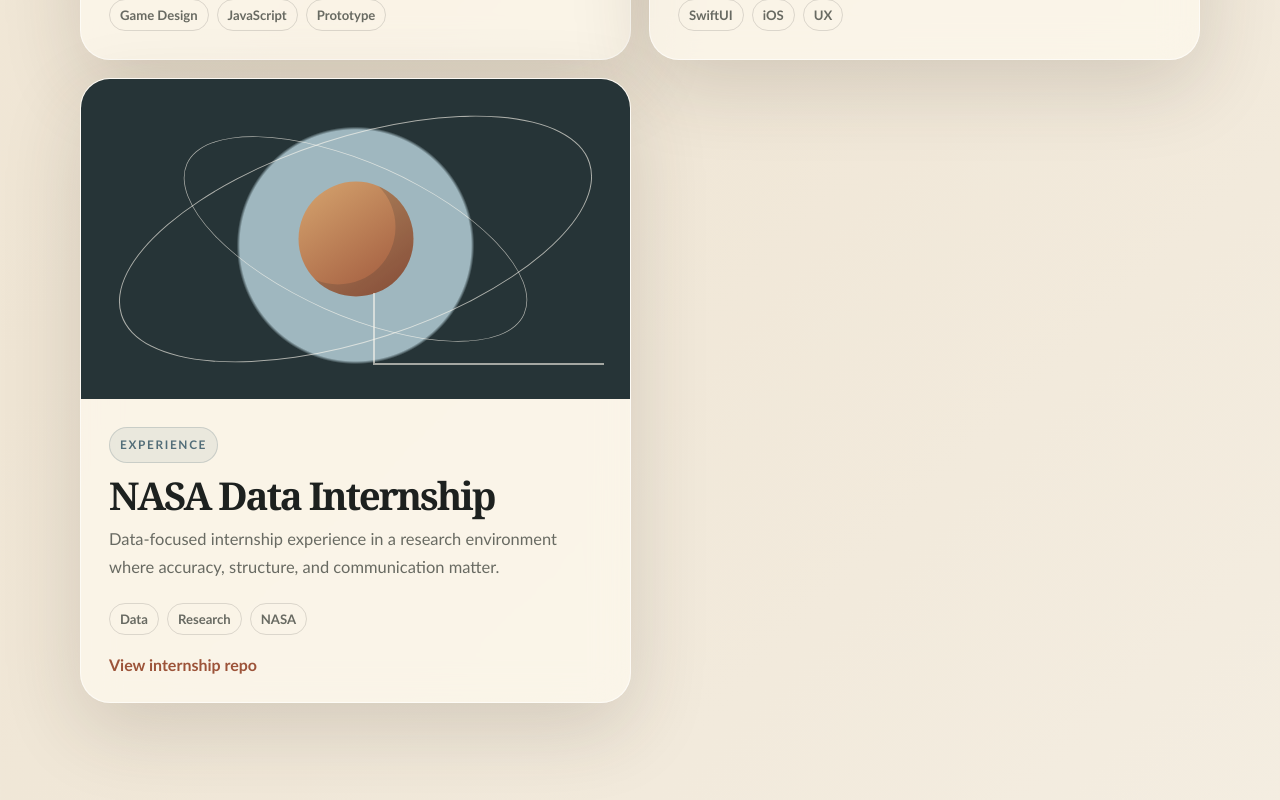
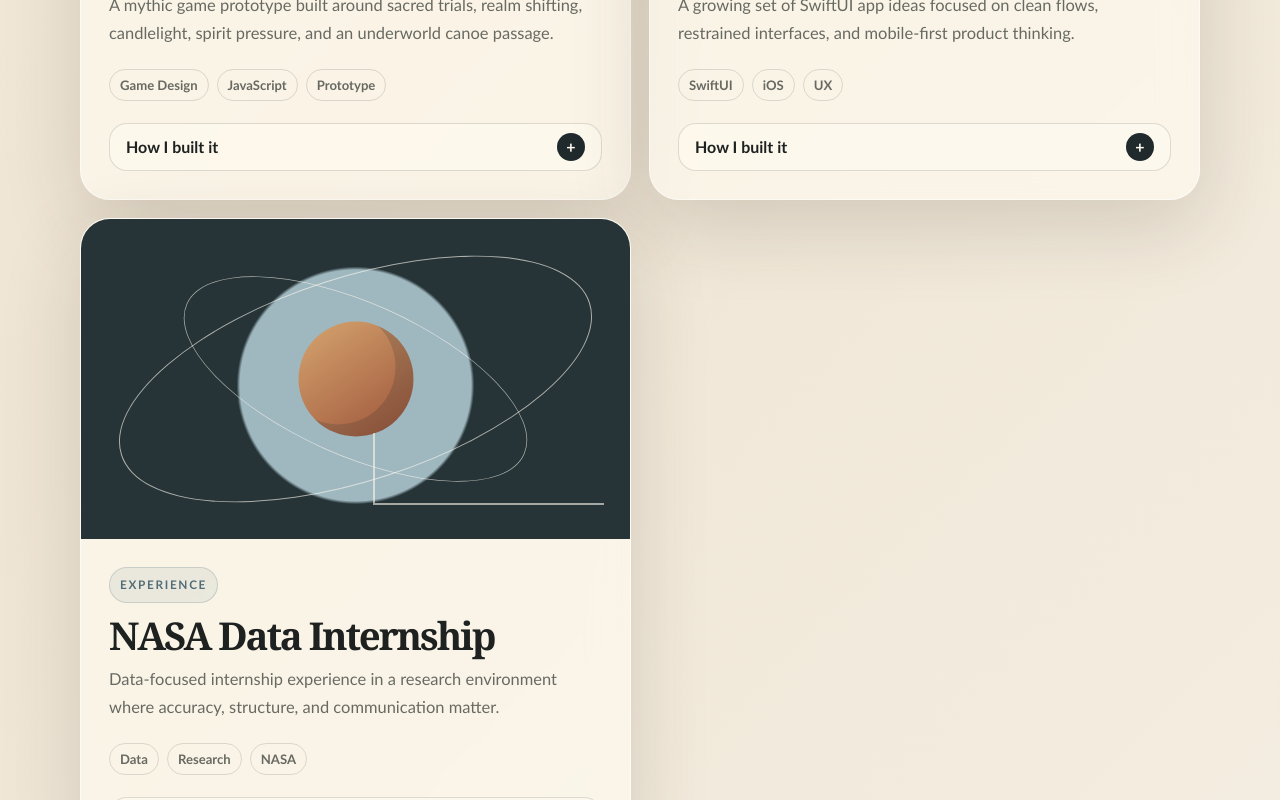
Before and after one commit to Stp155906/portfolio, a React (Vite) app: page / in a window 1280 px wide. Shown: the part 2160-2960 px from the top of the page. Built offline with nearby package versions, Linux system fonts and the light colour scheme.

Commit message:
Add project process steps

```diff
--- a/src/main.jsx
+++ b/src/main.jsx
@@ -1,10 +1,11 @@
-import React, { useEffect } from "react";
+import React, { useEffect, useState } from "react";
 import { createRoot } from "react-dom/client";
 import "./styles.css";
 
 const githubUrl = "https://github.com/Stp155906";
 const linkedinUrl = "https://www.linkedin.com/in/shantalia-perez/";
 const nasaRepoUrl = "https://github.com/sea-surface-teleconnections";
+const castellaPrototypeUrl = "https://castella-space.vercel.app/";
 const email = "shantalia.IOSDEV@gmail.com";
 
 const projects = [
@@ -15,6 +16,13 @@
     summary:
       "A SwiftUI astrology app with Apple Sign-In, Firebase-backed profiles, premium subscriptions, onboarding, push alert preferences, ephemeris data, retrograde forecasts, numerology, and astrocartography tools.",
     tags: ["SwiftUI", "Firebase", "StoreKit"],
+    link: castellaPrototypeUrl,
+    linkLabel: "Open Castella prototype",
+    steps: [
+      "I started by shaping the product story: a cosmic companion app that makes astrology tools feel visual, modern, and personal.",
+      "I mapped the onboarding, account, birthday, premium, and alert flows before building the SwiftUI app structure.",
+      "I connected Firebase auth/profile data, Qonversion subscriptions, push-alert preferences, and astrology data services so the MVP can keep expanding.",
+    ],
   },
   {
     title: "Veilbound: Sacred Trials",
@@ -23,6 +31,11 @@
     summary:
       "A mythic game prototype built around sacred trials, realm shifting, candlelight, spirit pressure, and an underworld canoe passage.",
     tags: ["Game Design", "JavaScript", "Prototype"],
+    steps: [
+      "I defined the core loop first: enter the trial, shift realms, collect candlelight, and survive the passage.",
+      "I prototyped the realm-shift mechanic and canoe trial so the gameplay could be tested before final assets existed.",
+      "I used atmosphere, motion, and symbolic visuals to communicate the world while the larger game direction is still forming.",
+    ],
   },
   {
     title: "iOS Project Suite",
@@ -31,6 +44,11 @@
     summary:
       "A growing set of SwiftUI app ideas focused on clean flows, restrained interfaces, and mobile-first product thinking.",
     tags: ["SwiftUI", "iOS", "UX"],
+    steps: [
+      "I start with the user flow and interface structure before writing production screens.",
+      "I use Figma, sketches, or rough wireframes to clarify the experience and visual direction.",
+      "I translate the design into SwiftUI components with responsive layout, animation, and reusable interaction patterns.",
+    ],
   },
   {
     title: "NASA Data Internship",
@@ -41,6 +59,11 @@
     tags: ["Data", "Research", "NASA"],
     link: nasaRepoUrl,
     linkLabel: "View internship repo",
+    steps: [
+      "I worked with real-world climate data and focused on making the information usable for analysis and visualization.",
+      "I organized data into clearer structures so patterns, relationships, and outputs could be easier to work with.",
+      "I learned how important cleaning, explaining, and delivering data is when other people need to trust the result.",
+    ],
   },
 ];
 
@@ -170,6 +193,8 @@
 }
 
 function ProjectCard({ project, featured }) {
+  const [isOpen, setIsOpen] = useState(false);
+
   return (
     <article className={`project-card ${featured ? "featured" : ""}`} data-reveal>
       <ProjectVisual tone={project.tone} />
@@ -182,10 +207,33 @@
             <li key={tag}>{tag}</li>
           ))}
         </ul>
-        {project.link && (
-          <a className="project-link" href={project.link}>
-            {project.linkLabel}
-          </a>
+        <button
+          className="build-toggle"
+          type="button"
+          aria-expanded={isOpen}
+          onClick={() => setIsOpen((current) => !current)}
+        >
+          <span>{isOpen ? "Hide process" : "How I built it"}</span>
+          <span aria-hidden="true">{isOpen ? "−" : "+"}</span>
+        </button>
+        {isOpen && (
+          <div className="build-caption">
+            <ul className="build-steps">
+              {project.steps.map((step, index) => (
+                <li key={step}>
+                  <span className="step-number">{String(index + 1).padStart(2, "0")}</span>
+                  <div>
+                    <p>{step}</p>
+                    {index === 0 && project.link && (
+                      <a className="step-link" href={project.link}>
+                        {project.linkLabel}
+                      </a>
+                    )}
+                  </div>
+                </li>
+              ))}
+            </ul>
+          </div>
         )}
       </div>
     </article>
--- a/src/styles.css
+++ b/src/styles.css
@@ -510,6 +510,101 @@
   font-weight: 800;
 }
 
+.build-toggle {
+  display: flex;
+  width: 100%;
+  min-height: 48px;
+  align-items: center;
+  justify-content: space-between;
+  gap: 14px;
+  margin-top: 22px;
+  padding: 0 16px;
+  border: 1px solid rgba(29, 33, 31, 0.14);
+  border-radius: 18px;
+  color: var(--ink);
+  background: rgba(255, 250, 240, 0.58);
+  cursor: pointer;
+  font: inherit;
+  font-weight: 900;
+  text-align: left;
+  transition: background 180ms ease, transform 180ms ease, box-shadow 180ms ease;
+}
+
+.build-toggle:hover {
+  background: rgba(255, 250, 240, 0.84);
+  box-shadow: 0 14px 28px rgba(54, 45, 31, 0.1);
+  transform: translateY(-1px);
+}
+
+.build-toggle span:last-child {
+  display: grid;
+  width: 28px;
+  height: 28px;
+  flex: 0 0 auto;
+  place-items: center;
+  border-radius: 50%;
+  color: var(--paper-soft);
+  background: var(--night);
+  line-height: 1;
+}
+
+.build-caption {
+  margin-top: 12px;
+  padding: 16px;
+  border: 1px solid rgba(156, 83, 57, 0.16);
+  border-radius: 18px;
+  background:
+    radial-gradient(circle at 10% 0%, rgba(214, 165, 111, 0.18), transparent 12rem),
+    rgba(255, 250, 240, 0.62);
+}
+
+.build-steps {
+  display: grid;
+  gap: 14px;
+  margin: 0;
+  padding: 0;
+  list-style: none;
+}
+
+.build-steps li {
+  display: grid;
+  grid-template-columns: 42px 1fr;
+  gap: 12px;
+  align-items: start;
+}
+
+.step-number {
+  display: grid;
+  width: 34px;
+  height: 34px;
+  place-items: center;
+  border-radius: 50%;
+  color: var(--paper-soft);
+  background: var(--cedar);
+  font-size: 0.72rem;
+  font-weight: 900;
+}
+
+.build-caption p {
+  margin-bottom: 0;
+  color: var(--muted);
+  font-size: 0.96rem;
+  line-height: 1.6;
+}
+
+.step-link {
+  display: inline-flex;
+  margin-top: 10px;
+  color: var(--cedar);
+  font-weight: 900;
+  text-decoration: none;
+}
+
+.step-link:hover {
+  text-decoration: underline;
+  text-underline-offset: 4px;
+}
+
 .project-link {
   display: inline-flex;
   margin-top: 20px;
```
